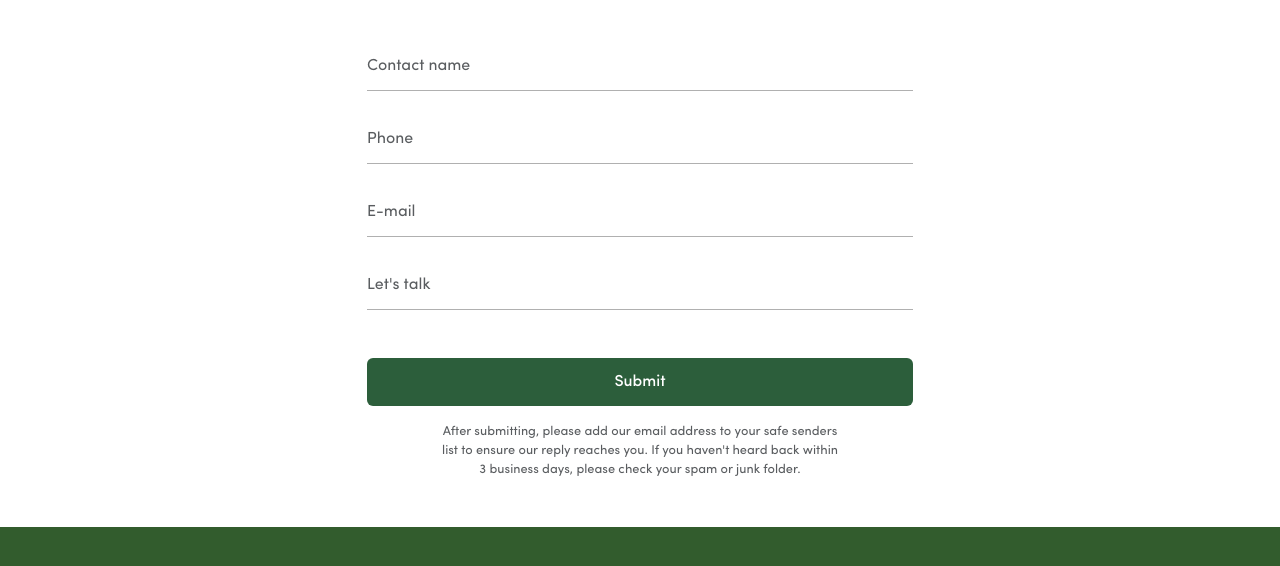
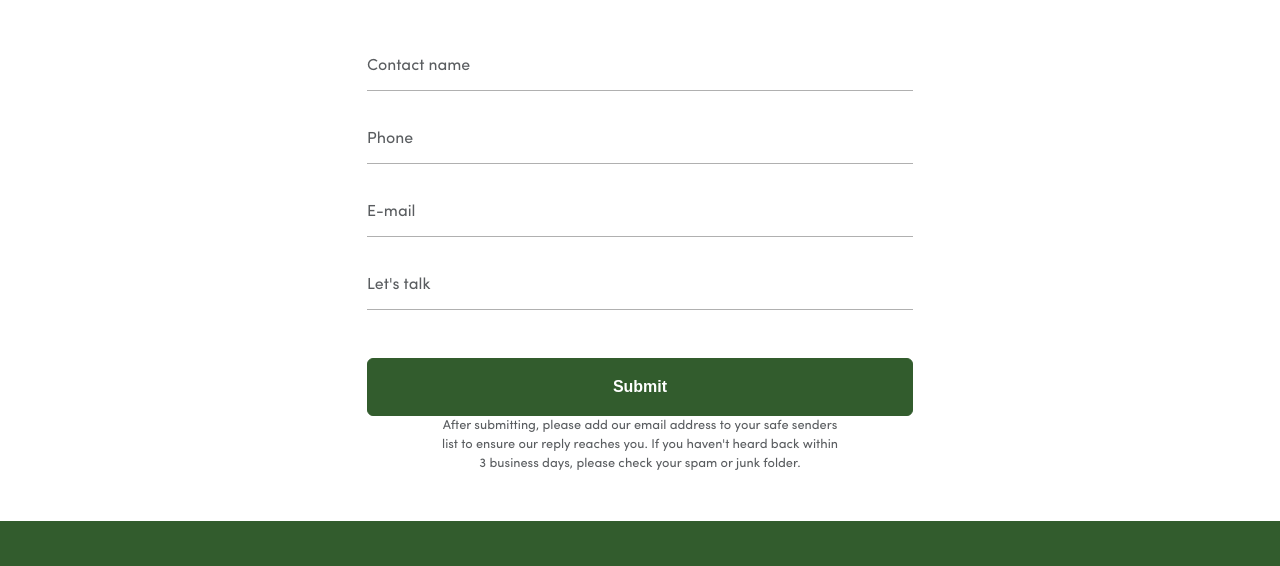
Before and after one commit to GCGroup-LYH/lynchburg-site, an Eleventy site: page src/team/lindsey-perkins.md in a window 1280 px wide. Shown: the part 1208-1774 px from the top of the page. Built offline with nearby package versions, Linux system fonts and the light colour scheme; Eleventy itself is replaced by a stand-in of ours; files that its build step writes are made by us from their sources; a web font is replaced by a local one.

Commit message:
Fix: contact form button

```diff
--- a/src/_includes/bio.njk
+++ b/src/_includes/bio.njk
@@ -104,7 +104,9 @@ layout: base.njk
           <div id="bio-form-status" class="mb-3" role="alert" aria-live="polite"></div>
 
           <div class="text-center">
-            <button type="submit" id="bio-submit-btn" class="btn btn-dark-green w-100 mb-3">Submit</button>
+            <button type="submit" id="main-submit-btn" class="btn btn-{{ block.button_color | default('danger') }} w-100 py-3 rounded-2 fw-bold">
+            Submit
+          </button>
             <p class="small text-muted" style="font-size: 0.8rem; max-width: 400px; margin: 0 auto;">
               After submitting, please add our email address to your safe senders list to ensure our reply reaches you. If you haven't heard back within 3 business days, please check your spam or junk folder.
             </p>
```
